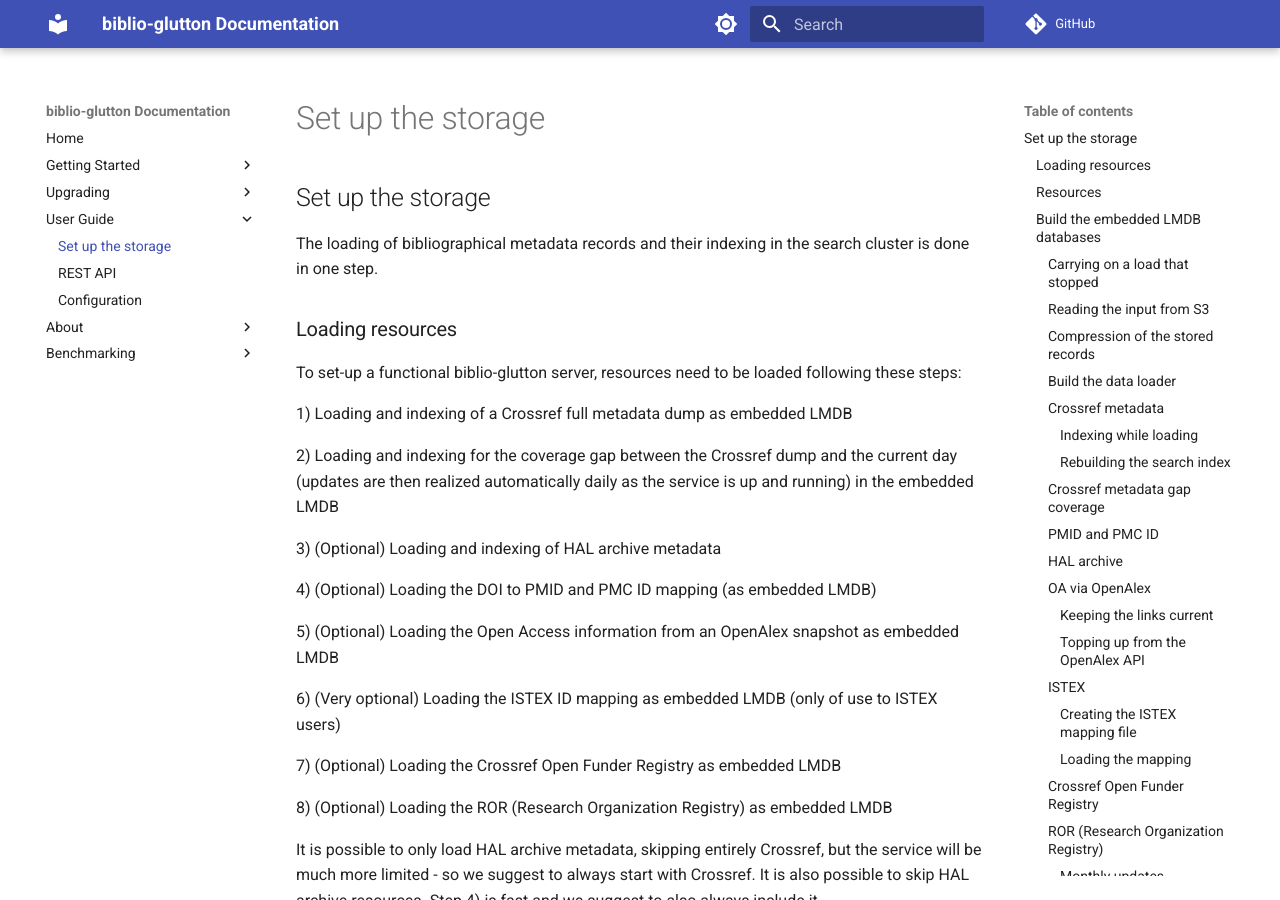
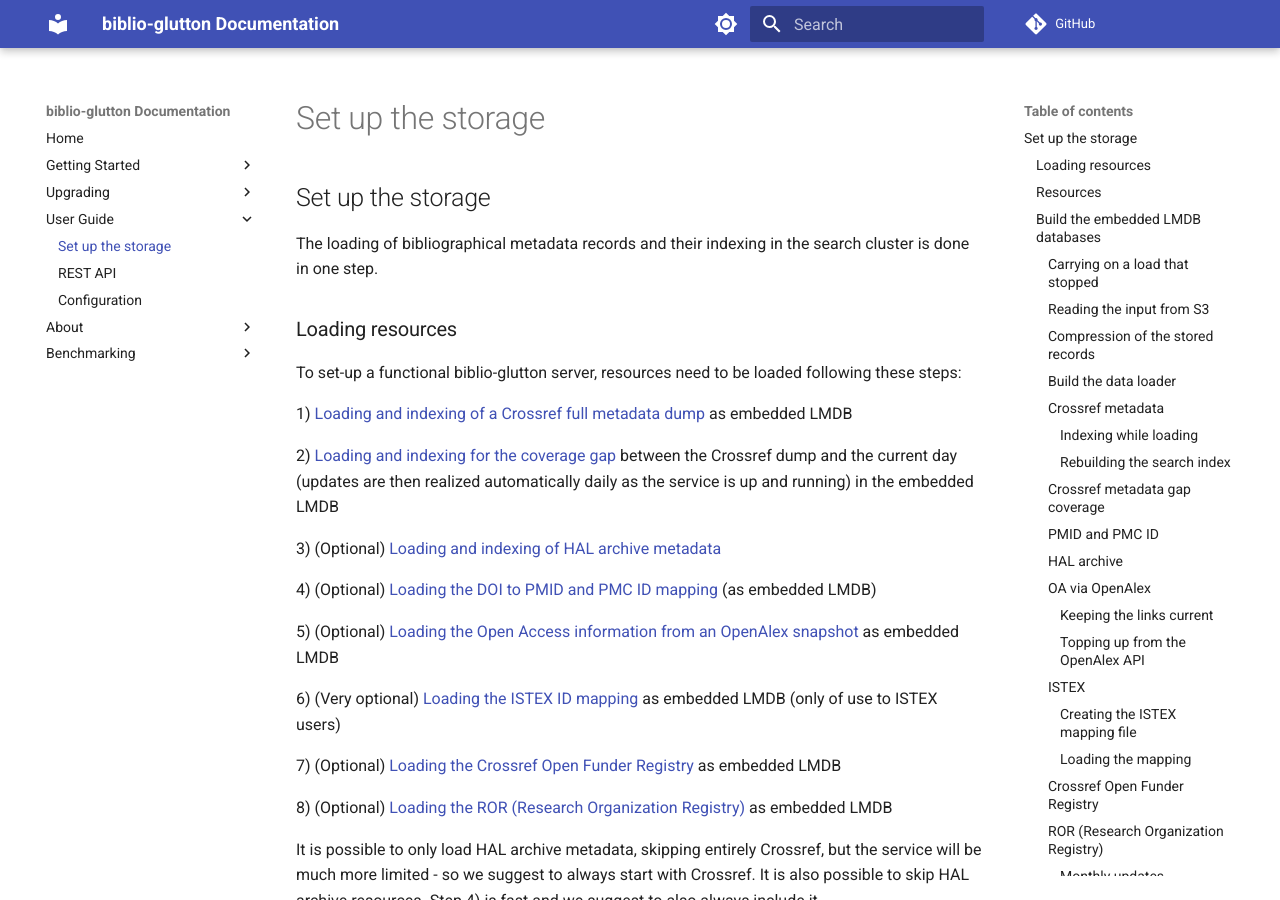
Before and after one commit to kermitt2/biblio-glutton, an MkDocs documentation site: the page built from doc/Set-up-storage.md, in a window 1280 px wide and 900 px high. Built offline with MkDocs 1.6.1 and Material for MkDocs 9.7.7, drawn with Linux system fonts in a browser that asks for light colours; comment, search, counter and statistics services are not loaded; part of the change alters nothing that is shown.

```diff
--- a/doc/Set-up-storage.md
+++ b/doc/Set-up-storage.md
@@ -6,21 +6,21 @@ The loading of bibliographical metadata records and their indexing in the search
 
 To set-up a functional biblio-glutton server, resources need to be loaded following these steps:
 
-1) Loading and indexing of a Crossref full metadata dump as embedded LMDB
+1) [Loading and indexing of a Crossref full metadata dump](#crossref-metadata) as embedded LMDB
 
-2) Loading and indexing for the coverage gap between the Crossref dump and the current day (updates are then realized automatically daily as the service is up and running) in the embedded LMDB
+2) [Loading and indexing for the coverage gap](#crossref-metadata-gap-coverage) between the Crossref dump and the current day (updates are then realized automatically daily as the service is up and running) in the embedded LMDB
 
-3) (Optional) Loading and indexing of HAL archive metadata
+3) (Optional) [Loading and indexing of HAL archive metadata](#hal-archive)
 
-4) (Optional) Loading the DOI to PMID and PMC ID mapping (as embedded LMDB)
+4) (Optional) [Loading the DOI to PMID and PMC ID mapping](#pmid-and-pmc-id) (as embedded LMDB)
 
-5) (Optional) Loading the Open Access information from an OpenAlex snapshot as embedded LMDB
+5) (Optional) [Loading the Open Access information from an OpenAlex snapshot](#oa-via-openalex) as embedded LMDB
 
-6) (Very optional) Loading the ISTEX ID mapping as embedded LMDB (only of use to ISTEX users)
+6) (Very optional) [Loading the ISTEX ID mapping](#istex) as embedded LMDB (only of use to ISTEX users)
 
-7) (Optional) Loading the Crossref Open Funder Registry as embedded LMDB
+7) (Optional) [Loading the Crossref Open Funder Registry](#crossref-open-funder-registry) as embedded LMDB
 
-8) (Optional) Loading the ROR (Research Organization Registry) as embedded LMDB
+8) (Optional) [Loading the ROR (Research Organization Registry)](#ror-research-organization-registry) as embedded LMDB
 
 It is possible to only load HAL archive metadata, skipping entirely Crossref, but the service will be much more limited - so we suggest to always start with Crossref. It is also possible to skip HAL archive resources. Step 4) is fast and we suggest to also always include it.
 
```
